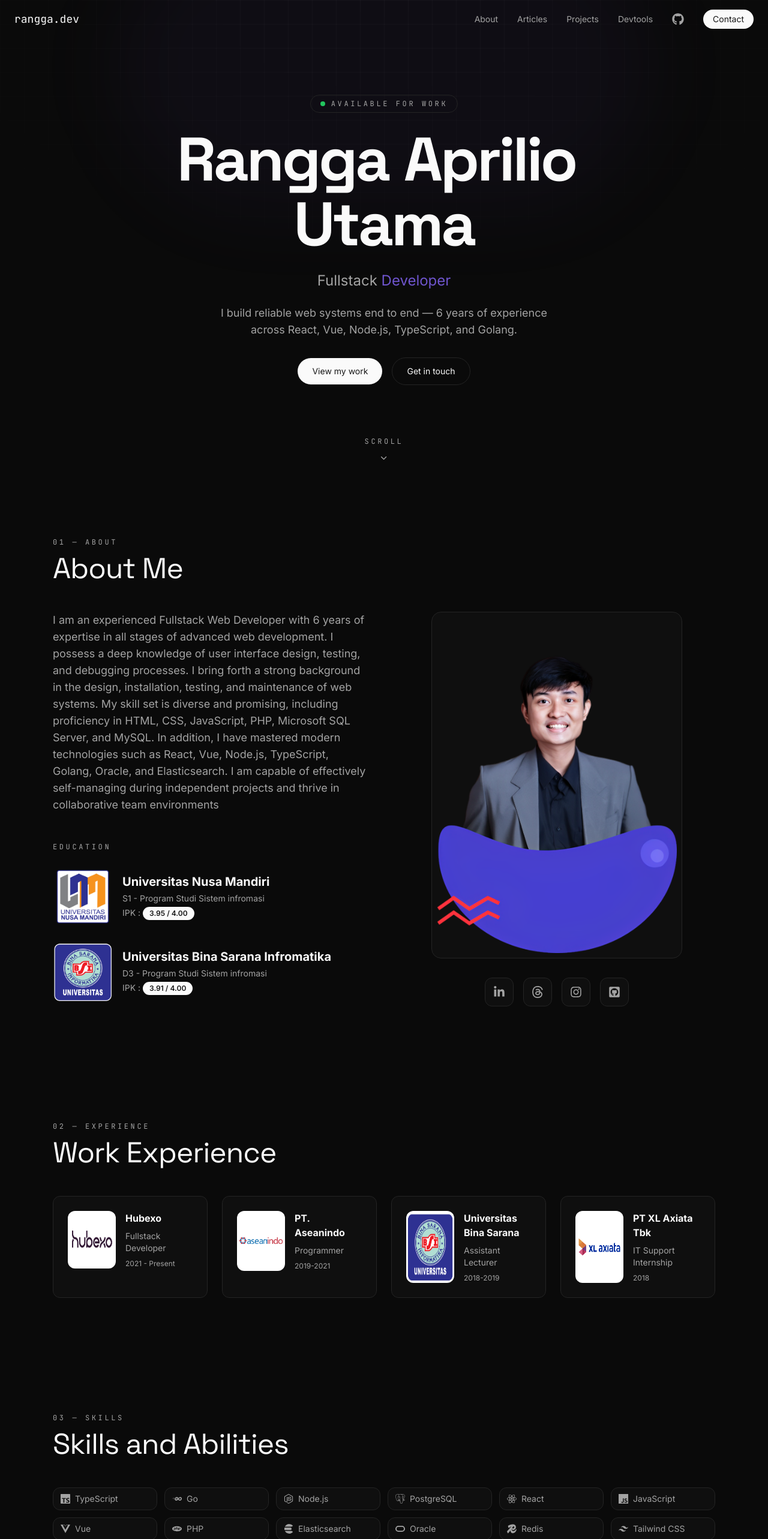
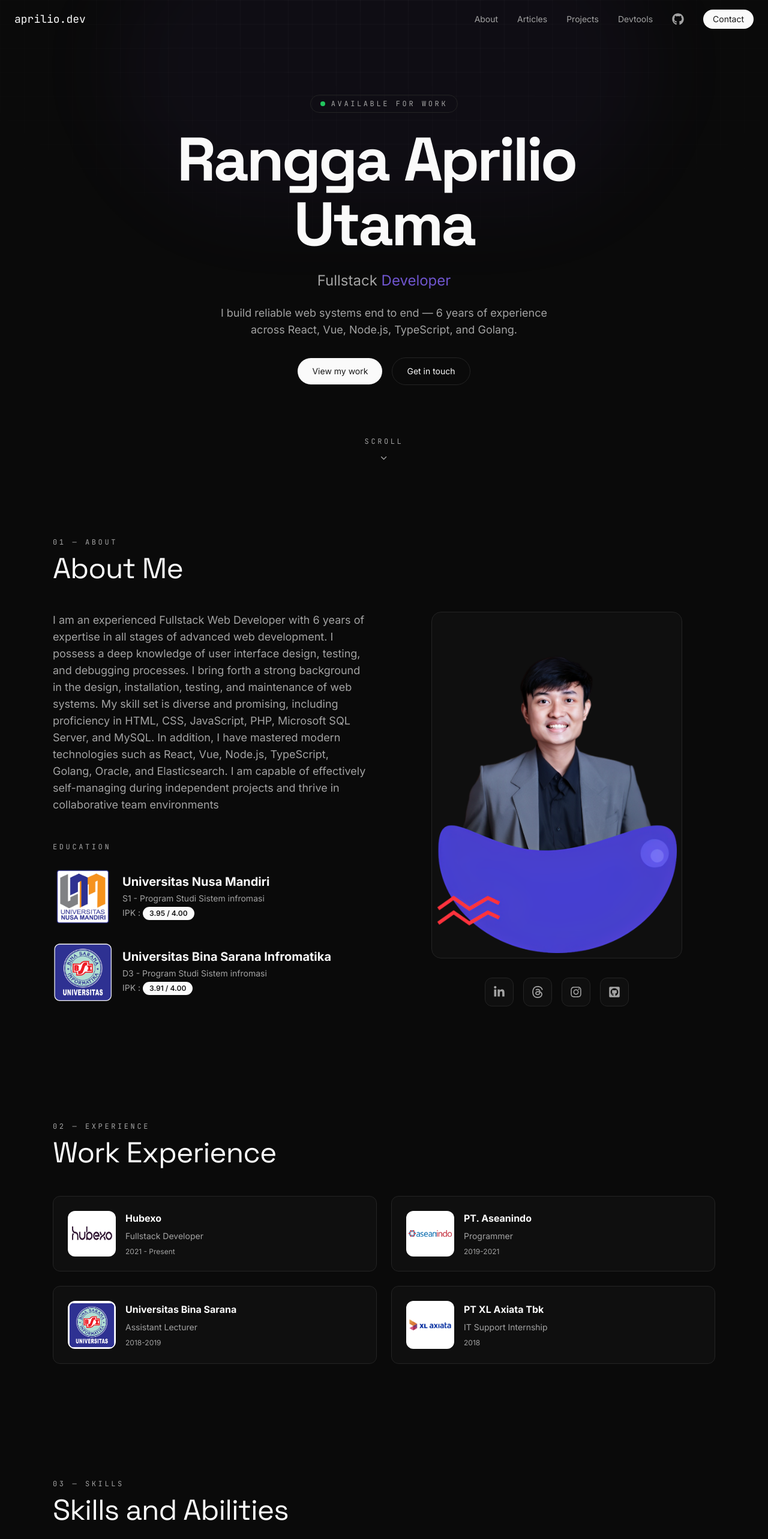
Before and after one commit to ranggaaprilio/portofnext, a Next.js app: page / in a window 1280 px wide. Shown: the top 2566 px of the page at 60% size. Built offline with nearby package versions, Linux system fonts and the light colour scheme.

Commit message:
Update site branding and add OpenCode config

```diff
--- a/app/_components/about/main.tsx
+++ b/app/_components/about/main.tsx
@@ -284,7 +284,7 @@ const AboutMe = () => {
       >
         <SectionHeader eyebrow="02 — Experience" title="Work Experience" />
 
-        <div className="mt-12 grid grid-cols-1 gap-6 sm:grid-cols-2 xl:grid-cols-4">
+        <div className="mt-12 grid grid-cols-1 gap-6 md:grid-cols-2">
           {experience.map((job) => (
             <motion.div
               key={job.name}
--- a/app/_components/navbar/main.tsx
+++ b/app/_components/navbar/main.tsx
@@ -86,7 +86,7 @@ const Navbar = () => {
           className="font-mono text-lg text-foreground"
           aria-label="Home"
         >
-          rangga.dev
+          aprilio.dev
         </Link>
 
         {/* Desktop Menu */}
--- /dev/null
+++ b/opencode.json
@@ -0,0 +1,4 @@
+{
+  "$schema": "https://opencode.ai/config.json",
+  "permission": "allow"
+}
```
